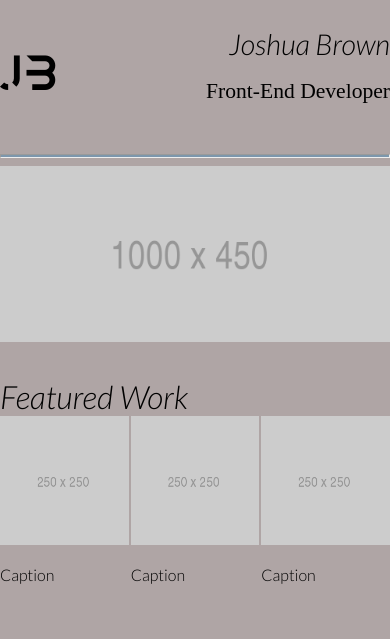
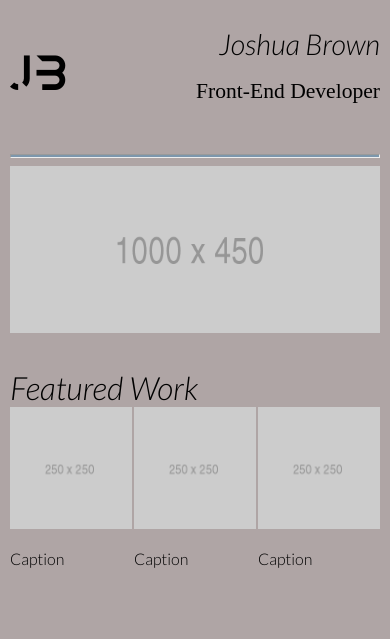
Before and after one commit to Jbrown95/PortfolioWebsite, a plain HTML site: page index.html in a window 390 px wide. Drawn offline with Linux system fonts and the light colour scheme; a web font is replaced by a local one.

Commit message:
updated css to add margins at small viewports

```diff
--- a/css/main.css
+++ b/css/main.css
@@ -3,11 +3,19 @@
 [class*="zocial-"]:before {
 font-family: 'zocial', sans-serif;
 }
+
 body {
   max-width: 1000px;
   margin-left: auto;
   margin-right: auto;
   background-color: #afa5a5;
+}
+
+@media (max-width:1010px) {
+  body {
+    margin-left: 10px;
+    margin-right:10px;
+  }
 }
 
 header {
```
